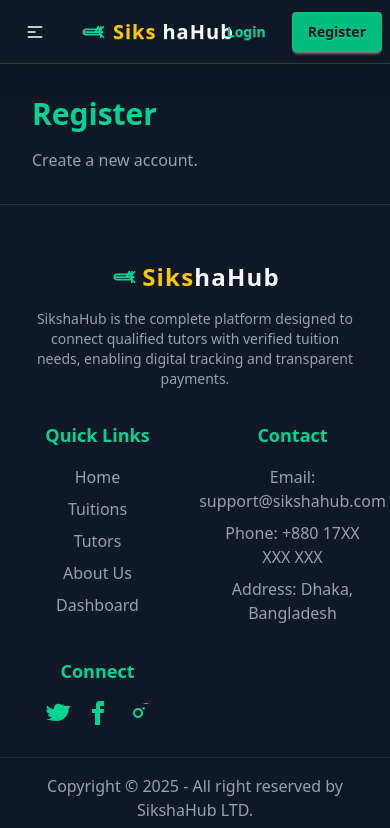
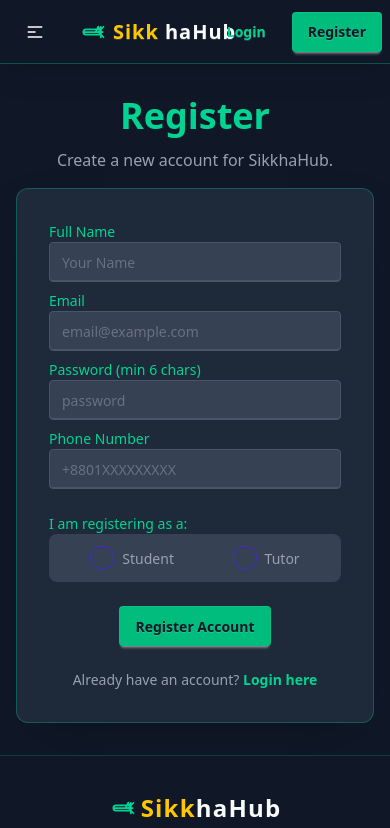
Before and after one commit to Maisha-sultana/eTution-client, a React (Vite) app: page /register in a window 390 px wide. Shown: the top 828 px of the page. Built offline with nearby package versions, Linux system fonts and the light colour scheme; no server answers.

Commit message:
added changes in auth navbar footer dashboard

```diff
--- a/src/App.jsx
+++ b/src/App.jsx
@@ -8,6 +8,7 @@ import { Routes, Route } from 'react-router-dom';
 
 // Import Pages
 import DashboardPage from './pages/Dashboard';
+import RegisterPage from './pages/RegisterPage';
 
 // --- Placeholder Components for Routes (using theme classes) ---
 const HomePage = () => (
@@ -46,12 +47,6 @@ const LoginPage = () => (
         <p className='theme-text-light'>Access your account.</p>
     </div>
 );
-const RegisterPage = () => (
-    <div className="p-8 max-w-7xl mx-auto">
-        <h1 className="text-3xl font-bold mb-4 theme-accent-text">Register</h1>
-        <p className='theme-text-light'>Create a new account.</p>
-    </div>
-);
 
 const ProfilePage = () => <div className="p-8"><h1>User Profile</h1></div>;
 const SettingsPage = () => <div className="p-8"><h1>User Settings</h1></div>;
--- a/src/components/Footer.jsx
+++ b/src/components/Footer.jsx
@@ -4,7 +4,7 @@ import React from 'react';
 import { Link } from 'react-router-dom';
 
 // --- Branding from Navbar ---
-const websiteName = "SikshaHub";
+const websiteName = "SikkhaHub";
 
 // Abstract, professional logo icon (Copied from Navbar)
 const AbstractIcon = () => (
@@ -28,62 +28,68 @@ const Footer = () => {
 
   return (
     // Outer footer container for full-width dark background
-    <footer className="theme-bg-dark border-t border-emerald-400/20 pt-10 pb-4">
+    // MODIFIED: Reduced pt-8 to pt-6, pb-2 to pb-0 (padding is now mostly in inner divs)
+    <footer className="theme-bg-dark border-t border-emerald-400/20 pt-6 pb-0">
 
       {/* --- Main Footer Content Container (Centered Content) --- */}
-      <div className="max-w-7xl mx-auto p-4 theme-text-light text-center md:text-left grid grid-cols-2 md:grid-cols-4 lg:grid-cols-4 gap-8">
+      {/* MODIFIED: Reduced gap-6 to gap-4, changed p-4 to px-4 py-3 for less vertical space */}
+      <div className="max-w-7xl mx-auto px-4 py-3 theme-text-light text-center md:text-left grid grid-cols-2 md:grid-cols-4 lg:grid-cols-4 gap-4">
 
         {/* 1. Logo & About Platform */}
         <div className="col-span-2 md:col-span-1 mx-auto md:mx-0">
-          <Link to="/" className="flex items-center justify-center md:justify-start mb-4">
+          {/* Reduced mb-2 to mb-1 */}
+          <Link to="/" className="flex items-center justify-center md:justify-start mb-1">
             <AbstractIcon />
             <span className="text-2xl font-extrabold tracking-wider">
               <span className="theme-secondary-text">{websiteName.slice(0, 4)}</span>
               <span className="text-gray-50">{websiteName.slice(4)}</span>
             </span>
           </Link>
-          <p className="max-w-xs text-sm">
-            SikshaHub is the complete platform designed to connect qualified tutors with verified tuition needs, enabling digital tracking and transparent payments.
+          {/* Reduced text size slightly to reduce line height */}
+          <p className="max-w-xs text-xs">
+            SikkhaHub is the complete platform designed to connect qualified tutors with verified tuition needs, enabling digital tracking and transparent payments.
           </p>
         </div>
 
         {/* 2. Quick Links - Centered/Aligned */}
-        <nav className="flex flex-col gap-2 items-center md:items-start">
-          <header className="theme-accent-text font-bold text-lg mb-2">Quick Links</header>
-          <Link to="/" className={linkClasses}>Home</Link>
-          <Link to="/tuitions" className={linkClasses}>Tuitions</Link>
-          <Link to="/tutors" className={linkClasses}>Tutors</Link>
-          <Link to="/about" className={linkClasses}>About Us</Link>
-          <Link to="/dashboard" className={linkClasses}>Dashboard</Link>
+        {/* Reduced gap-1 to gap-0.5 (by using smaller vertical padding on links) */}
+        <nav className="flex flex-col gap-0 items-center md:items-start">
+          <header className="theme-accent-text font-bold text-base mb-1">Quick Links</header>
+          <Link to="/" className={linkClasses + " text-sm py-0"}>Home</Link>
+          <Link to="/tuitions" className={linkClasses + " text-sm py-0"}>Tuitions</Link>
+          <Link to="/tutors" className={linkClasses + " text-sm py-0"}>Tutors</Link>
+          <Link to="/about" className={linkClasses + " text-sm py-0"}>About Us</Link>
+          <Link to="/dashboard" className={linkClasses + " text-sm py-0"}>Dashboard</Link>
         </nav>
 
         {/* 3. Contact Information - Centered/Aligned */}
-        <nav className="flex flex-col gap-2 items-center md:items-start">
-          <header className="theme-accent-text font-bold text-lg mb-2">Contact</header>
-          <a href="mailto:support@sikshahub.com" className={linkClasses}>Email: support@sikshahub.com</a>
-          <p>Phone: +880 17XX XXX XXX</p>
-          <p>Address: Dhaka, Bangladesh</p>
+        {/* Reduced gap-1 to gap-0.5 */}
+        <nav className="flex flex-col gap-0 items-center md:items-start">
+          <header className="theme-accent-text font-bold text-base mb-1">Contact</header>
+          <a href="mailto:support@sikshahub.com" className={linkClasses + " text-sm py-0"}>Email: support@sikshahub.com</a>
+          <p className="text-sm">Phone: +880 17XX XXX XXX</p>
+          <p className="text-sm">Address: Dhaka, Bangladesh</p>
         </nav>
 
         {/* 4. Social Media Icons - Centered/Aligned */}
-        <nav className="flex flex-col gap-2 items-center md:items-start">
-            <header className="theme-accent-text font-bold text-lg mb-2">Connect</header>
-            <div className="grid grid-flow-col gap-4">
+        <nav className="flex flex-col gap-0 items-center md:items-start">
+            <header className="theme-accent-text font-bold text-base mb-1">Connect</header>
+            <div className="grid grid-flow-col gap-3">
                 {/* X Logo (formerly Twitter) */}
                 <a href="#" aria-label="X (formerly Twitter)">
-                    <svg xmlns="http://www.w3.org/2000/svg" width="24" height="24" viewBox="0 0 24 24" fill="currentColor" className={iconClasses}>
+                    <svg xmlns="http://www.w3.org/2000/svg" width="20" height="20" viewBox="0 0 24 24" fill="currentColor" className={iconClasses}>
                         <path d="M18.9 4.8c-.8.3-1.6.5-2.4.6.9-.6 1.6-1.4 1.9-2.5-.9.5-1.9.9-2.9 1.1-.8-.8-1.9-1.3-3.2-1.3-2.4 0-4.4 2-4.4 4.4 0 .3.03.6.1.9C6.1 8.8 3.2 7.2 1.3 4.6c-.3.5-.5 1-.5 1.6 0 1.2.6 2.3 1.5 2.9-.8-.03-1.5-.2-2.1-.6v.05c0 2.2 1.6 4 3.7 4.4-.4.1-.9.2-1.4.2-.3 0-.7-.03-1-.1.6 1.9 2.3 3.3 4.4 3.4-1.6 1.3-3.6 2-5.7 2-.4 0-.8-.03-1.2-.1C3.3 19 6.8 20 10.7 20c7.8 0 12-6.5 12-12.2 0-.2 0-.4-.03-.6.8-.6 1.5-1.4 2-2.3z"/>
                     </svg>
                 </a>
                 {/* Facebook */}
                 <a href="#" aria-label="Facebook">
-                    <svg xmlns="http://www.w3.org/2000/svg" width="24" height="24" viewBox="0 0 24 24" fill="currentColor" className={iconClasses}>
+                    <svg xmlns="http://www.w3.org/2000/svg" width="20" height="20" viewBox="0 0 24 24" fill="currentColor" className={iconClasses}>
                         <path d="M9 8h-3v4h3v12h5v-12h3.642l.358-4h-4v-1.667c0-.955.192-1.333 1.115-1.333h2.885v-5h-3.808c-3.21 0-4.192 1.543-4.192 4.615v3.385z"></path>
                     </svg>
                 </a>
                 {/* Instagram */}
                 <a href="#" aria-label="Instagram">
-                    <svg xmlns="http://www.w3.org/2000/svg" width="24" height="24" viewBox="0 0 24 24" fill="currentColor" className={iconClasses}>
+                    <svg xmlns="http://www.w3.org/2000/svg" width="20" height="20" viewBox="0 0 24 24" fill="currentColor" className={iconClasses}>
                         <path d="M12 2c2.757 0 3.084.01 4.16.06c1.066.05 1.748.24 2.227.425.67.258 1.118.59 1.61.59s.94-.332 1.61-.59c.48-.185 1.16-.375 2.227-.425 1.076-.05 1.403-.06 4.16-.06s3.084.01 4.16.06c1.066.05 1.748.24 2.227.425.67.258 1.118.59 1.61.59s.94-.332 1.61-.59c.48-.185 1.16-.375 2.227-.425 1.076-.05 1.403-.06 4.16-.06M12 7c-2.76 0-5 2.24-5 5s2.24 5 5 5 5-2.24 5-5-2.24-5-5-5zm0 8c-1.66 0-3-1.34-3-3s1.34-3 3-3 3 1.34 3 3-1.34 3-3 3zm5.7-8.8c.66 0 1.2.54 1.2 1.2s-.54 1.2-1.2 1.2-1.2-.54-1.2-1.2.54-1.2 1.2-1.2z"></path>
                     </svg>
                 </a>
@@ -92,8 +98,9 @@ const Footer = () => {
       </div>
 
       {/* --- Copyright Section Container (Centered) --- */}
-      <div className="max-w-7xl mx-auto p-4 border-t border-gray-700/50 mt-4 pt-4 theme-text-light text-center">
-        <p>Copyright © {new Date().getFullYear()} - All right reserved by {websiteName} LTD.</p>
+      {/* MODIFIED: Reduced mt-3 to mt-2, pt-3 to pt-2, px-4 py-2 for bottom padding */}
+      <div className="max-w-7xl mx-auto px-4 py-2 border-t border-gray-700/50 mt-2 pt-2 theme-text-light text-center">
+        <p className="text-xs">Copyright © {new Date().getFullYear()} - All right reserved by {websiteName} LTD.</p>
       </div>
     </footer>
   );
--- a/src/components/navbar.jsx
+++ b/src/components/navbar.jsx
@@ -5,7 +5,7 @@ import { Link } from 'react-router-dom';
 import { useAuth } from '../contexts/AuthContext';
 
 // Branding
-const websiteName = "SikshaHub";
+const websiteName = "SikkhaHub";
 
 // Abstract, professional logo icon
 const AbstractIcon = () => (
--- /dev/null
+++ b/src/pages/RegisterPage.jsx
@@ -0,0 +1,132 @@
+// src/pages/RegisterPage.jsx
+
+import React, { useState } from 'react';
+import { Link, useNavigate } from 'react-router-dom';
+import { useAuth } from '../contexts/AuthContext';
+
+const RegisterPage = () => {
+    const [name, setName] = useState('');
+    const [email, setEmail] = useState('');
+    const [password, setPassword] = useState('');
+    const [phone, setPhone] = useState('');
+    const [role, setRole] = useState(''); // Default role
+    const [error, setError] = useState('');
+    const [loading, setLoading] = useState(false);
+    const { createUser } = useAuth();
+    const navigate = useNavigate();
+
+    const handleSubmit = async (e) => {
+        e.preventDefault();
+        setError('');
+        setLoading(true);
+
+        if (password.length < 6) {
+            setError('Password must be at least 6 characters long.');
+            setLoading(false);
+            return;
+        }
+
+        try {
+            await createUser(email, password, name, phone, role);
+            navigate('/dashboard');
+        } catch (err) {
+            console.error(err);
+            if (err.code === 'auth/email-already-in-use') {
+                setError('This email address is already in use.');
+            } else {
+                setError('Registration failed. Please try again.');
+            }
+        } finally {
+            setLoading(false);
+        }
+    };
+
+    const inputClasses = "input input-bordered w-full bg-gray-700 border-gray-600 focus:border-emerald-400 theme-text-light";
+    const labelClasses = "label theme-accent-text";
+
+    return (
+        // ********** START OF UI CHANGE **********
+        <div className="p-4 max-w-xl mx-auto my-4">
+            <h1 className="text-4xl font-extrabold mb-3 theme-accent-text text-center">Register</h1>
+            <p className='theme-text-light text-center mb-4'>Create a new  account for SikkhaHub.</p>
+
+            {/* This is the new visually distinct card wrapper */}
+            <div className="bg-gray-800 p-8 rounded-xl shadow-2xl border border-emerald-400/30">
+                <form onSubmit={handleSubmit} className="card-body p-0">
+                    {error && <div role="alert" className="alert alert-error mb-4 text-white">{error}</div>}
+
+                    {/* Name */}
+                    <div className="form-control">
+                        <label className="label">
+                            <span className={labelClasses}>Full Name</span>
+                        </label>
+                        <input type="text" placeholder="Your Name" className={inputClasses} required
+                            value={name} onChange={(e) => setName(e.target.value)} />
+                    </div>
+
+                    {/* Email */}
+                    <div className="form-control">
+                        <label className="label">
+                            <span className={labelClasses}>Email</span>
+                        </label>
+                        <input type="email" placeholder="email@example.com" className={inputClasses} required
+                            value={email} onChange={(e) => setEmail(e.target.value)} />
+                    </div>
+
+                    {/* Password */}
+                    <div className="form-control">
+                        <label className="label">
+                            <span className={labelClasses}>Password (min 6 chars)</span>
+                        </label>
+                        <input type="password" placeholder="password" className={inputClasses} required
+                            value={password} onChange={(e) => setPassword(e.target.value)} />
+                    </div>
+
+                    {/* Phone */}
+                    <div className="form-control">
+                        <label className="label">
+                            <span className={labelClasses}>Phone Number</span>
+                        </label>
+                        <input type="tel" placeholder="+8801XXXXXXXXX" className={inputClasses} required
+                            value={phone} onChange={(e) => setPhone(e.target.value)} />
+                    </div>
+
+                    {/* Role Selection */}
+                    <div className="form-control mt-4">
+                        <label className="label">
+                            <span className={labelClasses}>I am registering as a:</span>
+                        </label>
+                        {/* The role selection background is now gray-700, standing out against gray-800 */}
+                        <div className="flex justify-around bg-gray-700 p-3 rounded-lg">
+                            <label className="flex items-center space-x-2 cursor-pointer">
+                                <input type="radio" name="role" value="Student" className="radio radio-primary checked:bg-emerald-400"
+                                    checked={role === 'Student'} onChange={() => setRole('Student')} />
+                                <span className="theme-text-light">Student</span>
+                            </label>
+                            <label className="flex items-center space-x-2 cursor-pointer">
+                                <input type="radio" name="role" value="Tutor" className="radio radio-primary checked:bg-emerald-400"
+                                    checked={role === 'Tutor'} onChange={() => setRole('Tutor')} />
+                                <span className="theme-text-light">Tutor</span>
+                            </label>
+                        </div>
+                    </div>
+
+                    {/* Submit Button */}
+                    <div className="form-control mt-4 flex justify-center">
+                        <button type="submit" className="btn bg-emerald-500 text-gray-900 hover:bg-emerald-600 border-none font-semibold"
+                                disabled={loading}>
+                            {loading ? 'Registering...' : 'Register Account'}
+                        </button>
+                    </div>
+
+                    <p className='text-sm text-center mt-4 theme-text-light'>
+                        Already have an account? <Link to="/login" className="theme-accent-text hover:underline font-semibold">Login here</Link>
+                    </p>
+                </form>
+            </div>
+        </div>
+        // ********** END OF UI CHANGE **********
+    );
+};
+
+export default RegisterPage;
```
Also changed, not shown: src/contexts/AuthContext.jsx (+45 -1 lines), src/layouts/DashboardLayout.jsx (+12 -11 lines).
